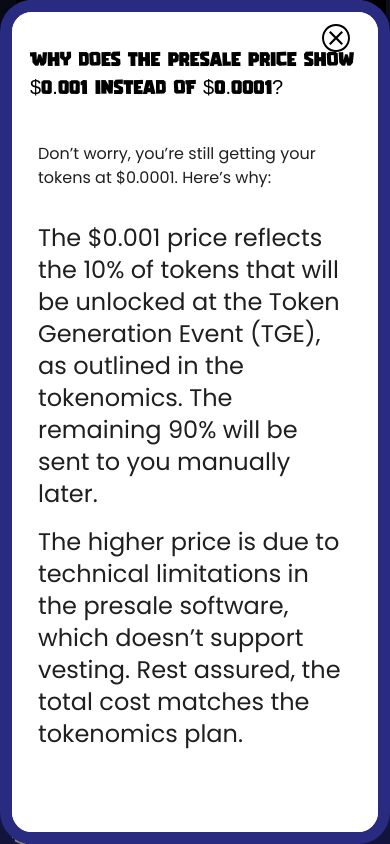
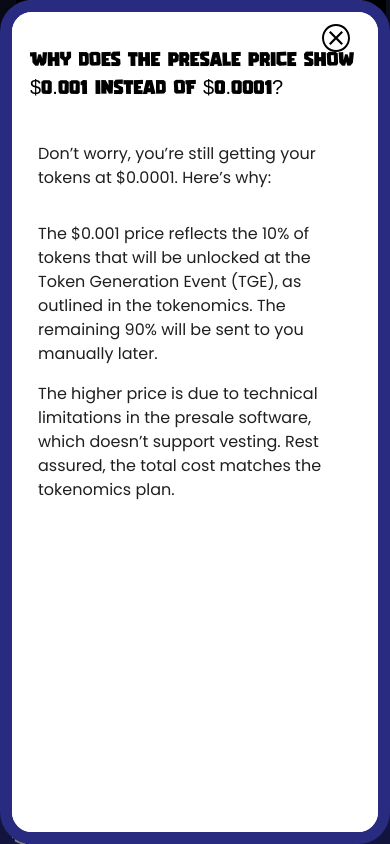
Before and after one commit to codiejay/memestateweb, a React (Vite) app: page / in a window 390 px wide. Both pictures are taken after a click on the button "Why does the presale price show $0.001 instead of $0.0001?". Shown: the part 1217-2061 px from the top of the page. Built offline with nearby package versions, Linux system fonts and the light colour scheme.

Commit message:
Change Modal text Font Size For Responsiveness

```diff
--- a/src/App.jsx
+++ b/src/App.jsx
@@ -457,13 +457,13 @@ export default function App() {
                     Don’t worry, you’re still getting your tokens at $0.0001.
                     Here’s why:
                   </p>
-                  <p className="lg:text-[24px] text-2xl font-normal text-[#1F1F1F] my-4 font-poppins">
+                  <p className="lg:text-[24px] text-base font-normal text-[#1F1F1F] my-4 font-poppins">
                     The $0.001 price reflects the 10% of tokens that will be
                     unlocked at the Token Generation Event (TGE), as outlined in
                     the tokenomics. The remaining 90% will be sent to you
                     manually later.
                   </p>
-                  <p className="lg:text-[24px] text-2xl font-normal text-[#1F1F1F] my-4 font-poppins">
+                  <p className="lg:text-[24px] text-base font-normal text-[#1F1F1F] my-4 font-poppins">
                     The higher price is due to technical limitations in the
                     presale software, which doesn’t support vesting. Rest
                     assured, the total cost matches the tokenomics plan.
```
